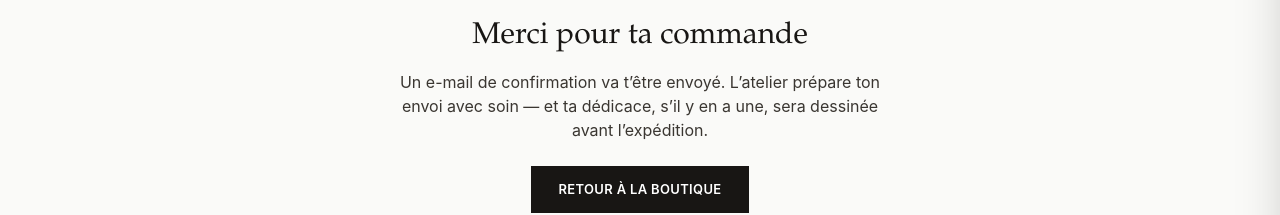
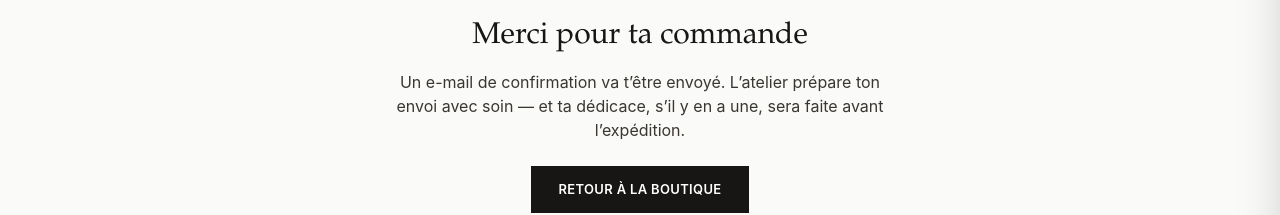
Before and after one commit to damienrulatelier/atelier-site, a Next.js app: page /merci in a window 1280 px wide. Shown: the part 288-503 px from the top of the page. Built offline with nearby package versions, Linux system fonts and the light colour scheme; no server answers.

Commit message:
Fix texte dédicace

```diff
--- a/app/(shop)/merci/page.tsx
+++ b/app/(shop)/merci/page.tsx
@@ -215,7 +215,7 @@ export default async function MerciPage({
       <h1 className="font-serif text-3xl text-[#181614] mb-4">Merci pour ta commande</h1>
       <p className="text-[#3A3631] mb-6">
         Un e-mail de confirmation va t&rsquo;être envoyé. L&rsquo;atelier prépare ton envoi avec
-        soin — et ta dédicace, s&rsquo;il y en a une, sera dessinée avant l&rsquo;expédition.
+        soin — et ta dédicace, s&rsquo;il y en a une, sera faite avant l&rsquo;expédition.
       </p>
       {session_id && (
         <p className="text-xs text-[#8C8780] mb-10 font-mono">
--- a/app/api/order-confirmation/route.ts
+++ b/app/api/order-confirmation/route.ts
@@ -126,7 +126,7 @@ export async function POST(req: NextRequest) {
               : ""
           }
           <p>L'atelier prépare ton envoi avec soin — et ta dédicace, s'il y en a une, sera
-          dessinée avant l'expédition.</p>
+          faite avant l'expédition.</p>
         `,
       });
     }
```
